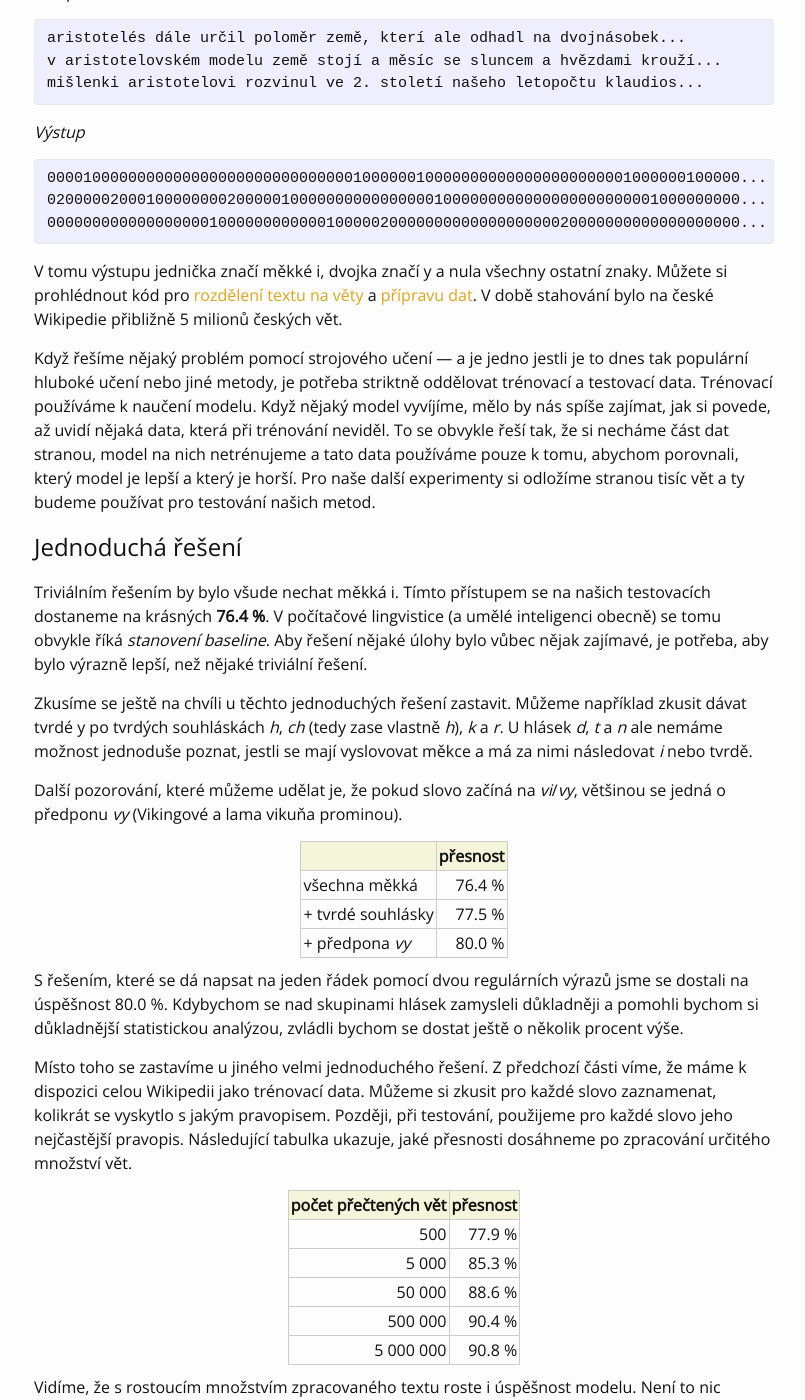
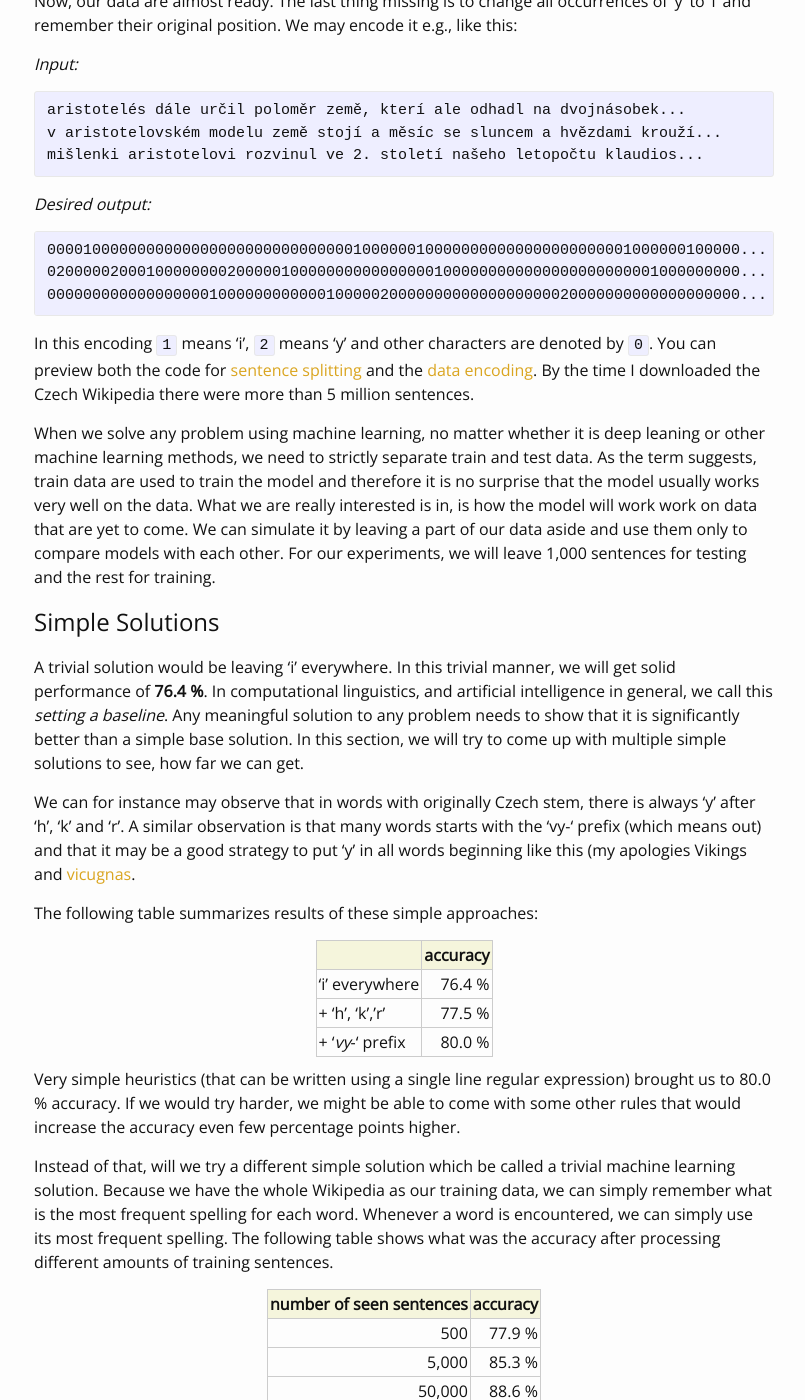
Before and after one commit to jlibovicky/jlibovicky.github.io, a Jekyll site: the page built from _posts/2017-01-27-Czech-spellcheck.md, in a window 1280 px wide and 1400 px high, scrolled down 1831 px. Shown: the whole window, without its empty margins (236-1041 px from the left). Built offline with Jekyll 4.4.1, drawn with Linux system fonts in a browser that asks for light colours; some web fonts are replaced; comment, search, counter and statistics services are not loaded; some of the changed text lies outside the part shown.

Commit message:
v letadle do Edinburghu

````diff
--- a/_posts/2017-01-27-Czech-spellcheck.md
+++ b/_posts/2017-01-27-Czech-spellcheck.md
@@ -3,14 +3,20 @@ layout: post
 title: Spell checking of y and in Czech using deep learning
 ---
 
+In the recent years, deep learning (machine learning with neural networks)
+became a frequently used buzzword of technological word. We can find plenty of
+articles on how machine intelligence (a new, probably sexier term for
+artificial intelligence) can solve machine translation, speech recognition or
+enable smart assistants as Google Home or Amazon Echo.
+
 It this post we will have a closer look on how we use deep learning for spell
 checking of a particular phenomenon in the Czech language - choosing whether to
 write 'i' or 'y'. I have chosen this phenomenon because even native speaker
-sometimes tend make errors in this. I will try show how we can at least
-attempt to solve it using deep learning and demonstrate how a computer
-scientist (or a computational linguist) would think about developing a solution
-for this problem. If you are not scared of reading source code, it can also
-serve as a programming tutorial.
+sometimes tend make errors in this. I will try show how we can attempt to solve
+it using deep learning and demonstrate how a computer scientist (or a
+computational linguist) would think about developing a solution for this
+problem. If you are not scared of reading source code, it can also serve as a
+programming tutorial.
 
 # How do the Czechs spell it
 
@@ -62,27 +68,27 @@ to cope without all of these rules.
 
 # Train and test data
 
-Whenever you do some machine learning, you always need some data your model
-will learn from. In this case, the data can be obtained very easily. The only
-thing we need is a big amount of text in Czech language which is in most cases
-grammatically correct. For instance we can download complete [Wikipedia
-dump](https://dumps.wikimedia.org/cswiki/latest/) in XML format.
+Success of all machine learning application always stands and falls with having
+enough data to train the models on.  In this case, the data can be obtained
+very easily. The only thing we need is a big amount of text in Czech language
+which is in most cases grammatically correct. For instance we can download
+complete [Wikipedia dump](https://dumps.wikimedia.org/cswiki/latest/) in XML
+format.
 
 Before we start to work with the text, we need clean and preprocess a little
 bit. We will split into sentences ([NLTK](http://www.nltk.org) library contains
-Czech models).
+Czech models). For simplity we will keep only characters of Czech alphabet,
+numerals and punctuation and replace all the other characters with a special
+symbol, e.g., `_`. Wikipedia contains many snippet of text in various languages
+in various alphabet and these string wouldn't be useful for our models anyway.
+To make the task even simpler, we will lowercase the text on top of that.
 
-Text z Wikipedie je ještě potřeba trochu upravit a pročistit. Text se dá
-například automaticky rozdělit na věty (knihovna [NLTK](http://www.nltk.org/)
-obsahuje i modely pro češtinu). Pro jednoduchost ještě nahradíme všechny znaky,
-které nejsou z české abecedy nějakým speciálním symbolem (třeba `_`) —
-Wikipedie obsahuje spoustu útržků textů v jiných abecedách. Pro větší
-jednoduchost ještě převedeme veškerý text převedeme na malá písmena.
+Now, our data are almost ready. The last thing missing is to change all
+occurrences of 'y' to 'i' and remember their original position. We may encode it
+e.g., like this:
 
-Nyní už zbývá jenom změnit všechna i na měkká a zapamatovat si, kde se mají
-změnit na tvrdá. Výsledek může vypadat nějak takto:
 
-*Vstup:*
+*Input:*
 
 ```txt
 aristotelés dále určil poloměr země, kterí ale odhadl na dvojnásobek...
@@ -90,7 +96,7 @@ v aristotelovském modelu země stojí a měsíc se sluncem a hvězdami krouží
 mišlenki aristotelovi rozvinul ve 2. století našeho letopočtu klaudios...
 ```
 
-*Výstup*
+*Desired output:*
 
 ```txt
 00001000000000000000000000000000001000000100000000000000000000001000000100000...
@@ -98,115 +104,122 @@ mišlenki aristotelovi rozvinul ve 2. století našeho letopočtu klaudios...
 00000000000000000010000000000001000002000000000000000000020000000000000000000...
 ```
 
-V tomu výstupu jednička značí měkké i, dvojka značí y a nula všechny ostatní
-znaky. Můžete si prohlédnout kód pro [rozdělení textu na
-věty](/assets/code/yi/sentence_split.py) a [přípravu
-dat](/assets/code/yi/format_data.py). V době stahování bylo na české Wikipedie
-přibližně 5 milionů českých vět.
+In this encoding `1` means 'i', `2` means 'y' and other characters are
+denoted by `0`. You can preview both the code for [sentence
+splitting](/assets/code/yi/sentence_split.py) and the [data
+encoding](/assets/code/yi/format_data.py). By the time I downloaded the Czech
+Wikipedia there were more than 5 million sentences.
 
-Když řešíme nějaký problém pomocí strojového učení — a je jedno jestli je to
-dnes tak populární hluboké učení nebo jiné metody, je potřeba striktně
-oddělovat trénovací a testovací data. Trénovací používáme k naučení modelu.
-Když nějaký model vyvíjíme, mělo by nás spíše zajímat, jak si povede, až uvidí
-nějaká data, která při trénování neviděl. To se obvykle řeší tak, že si necháme
-část dat stranou, model na nich netrénujeme a tato data používáme pouze k tomu,
-abychom porovnali, který model je lepší a který je horší. Pro naše další
-experimenty si odložíme stranou tisíc vět a ty budeme používat pro testování
-našich metod.
+When we solve any problem using machine learning, no matter whether it is deep
+leaning or other machine learning methods, we need to strictly separate train
+and test data. As the term suggests, train data are used to train the model and
+therefore it is no surprise that the model usually works very well on the data.
+What we are really interested is in, is how the model will work work on data
+that are yet to come. We can simulate it by leaving a part of our data aside
+and use them only to compare models with each other. For our experiments, we
+will leave 1,000 sentences for testing and the rest for training.
 
-# Jednoduchá řešení
+# Simple Solutions
 
-Triviálním řešením by bylo všude nechat měkká i. Tímto přístupem se na našich
-testovacích dostaneme na krásných __76.4 %__. V počítačové lingvistice (a umělé
-inteligenci obecně) se tomu obvykle říká _stanovení baseline_. Aby řešení
-nějaké úlohy bylo vůbec nějak zajímavé, je potřeba, aby bylo výrazně lepší, než
-nějaké triviální řešení.
+A trivial solution would be leaving 'i' everywhere. In this trivial manner, we
+will get solid performance of __76.4 %__. In computational linguistics, and
+artificial intelligence in general, we call this _setting a baseline_. Any
+meaningful solution to any problem needs to show that it is significantly
+better than a simple base solution. In this section, we will try to come up
+with multiple simple solutions to see, how far we can get.
 
-Zkusíme se ještě na chvíli u těchto jednoduchých řešení zastavit. Můžeme
-například zkusit dávat tvrdé y po tvrdých souhláskách _h_, _ch_ (tedy zase
-vlastně _h_), _k_ a _r_. U hlásek _d_, _t_ a _n_ ale nemáme možnost jednoduše
-poznat, jestli se mají vyslovovat měkce a má za nimi následovat _i_ nebo tvrdě.
+We can for instance may observe that in words with originally Czech stem, there
+is always 'y' after 'h', 'k' and 'r'. A similar observation is that many words
+starts with the 'vy-' prefix (which means out) and that it may be a good
+strategy to put 'y' in all words beginning like this (my apologies Vikings and
+[vicugnas](https://upload.wikimedia.org/wikipedia/commons/e/eb/Vicunacrop.jpg).
 
-Další pozorování, které můžeme udělat je, že pokud slovo začíná na _vi_/_vy_,
-většinou se jedná o předponu _vy_ (Vikingové a lama vikuňa prominou).
+The following table summarizes results of these simple approaches:
 
-|                     |  přesnost |
+|                     |  accuracy |
 |:--------------------|----------:|
-|všechna měkká        |    76.4 % |
-| + tvrdé souhlásky   |    77.5 % |
-| + předpona _vy_     |    80.0 % |
+|'i' everywhere       |    76.4 % |
+| + 'h', 'k','r'      |    77.5 % |
+| + '_vy_-' prefix    |    80.0 % |
 
-S řešením, které se dá napsat na jeden řádek pomocí dvou regulárních výrazů
-jsme se dostali na úspěšnost 80.0 %. Kdybychom se nad skupinami hlásek
-zamysleli důkladněji a pomohli bychom si důkladnější statistickou analýzou,
-zvládli bychom se dostat ještě o několik procent výše.
+Very simple heuristics (that can be written using a single line regular expression)
+brought us to 80.0 % accuracy. If we would try harder, we might be able to come
+with some other rules that would increase the accuracy even few percentage points
+higher.
 
-Místo toho se zastavíme u jiného velmi jednoduchého řešení. Z předchozí části
-víme, že máme k dispozici celou Wikipedii jako trénovací data. Můžeme si zkusit
-pro každé slovo zaznamenat, kolikrát se vyskytlo s jakým pravopisem. Později,
-při testování, použijeme pro každé slovo jeho nejčastější pravopis. Následující
-tabulka ukazuje, jaké přesnosti dosáhneme po zpracování určitého množství vět.
-
-| počet přečtených vět  |  přesnost |
-|----------------------:|----------:|
-|                   500 |    77.9 % |
-|                 5 000 |    85.3 % |
-|                50 000 |    88.6 % |
-|               500 000 |    90.4 % |
-|             5 000 000 |    90.8 % |
+Instead of that, will we try a different simple solution which be called a
+trivial machine learning solution. Because we have the whole Wikipedia as our
+training data, we can simply remember what is the most frequent spelling for
+each word. Whenever a word is encountered, we can simply use its most frequent
+spelling. The following table shows what was the accuracy after processing
+different amounts of training sentences.
 
 
-Vidíme, že s rostoucím množstvím zpracovaného textu roste i úspěšnost modelu.
-Není to nic překvapivého. Čím více textu vidíme, tím menší pravděpodobnost je,
-že v něm uvidíme nějaká slova, která jsme ještě neviděli.
+| number of seen sentences  |  accuracy |
+|--------------------------:|----------:|
+|                       500 |    77.9 % |
+|                     5,000 |    85.3 % |
+|                    50,000 |    88.6 % |
+|                   500,000 |    90.4 % |
+|                 5,000,000 |    90.8 % |
+
+We can see that with the increasing amount of processed data, the accuracy
+increases. It should not surprise us — the more text we see, the smaller
+chance, that we will encounter a previously unseen word. On other hand, after
+processing 500,000 words, there is only little chance.
+
+Now we know what we may want from our model. Anything over 91 % will be a
+success, anything worse would mean that the network was not able to remember
+the most frequent spelling of every word. From the baseline preliminary
+experiments we also know that to pass this accuracy, the model will have to
+learn some grammar to keep nouns and verbs in agreement.
 
 # Model
 
-Než se dostaneme k podrobnostem, jak takový model funguje, rozmyslíme si, co po
-něm vlastně chceme. Určitě po něm chceme, aby pracoval s větší úspěšností než
-91% — potom by bylo poměrně zbytečné se s něčím takovým vůbec ztrácet čas.
-Jenže také víme, že okolo těch 91% bude ležet hranice, na kterou je možné se
-dostat tak, že si zapamatujeme, jak se píše většina slov. Abychom se dostali za
-tuto hranici, je nutné, aby se naše neuronová síť naučila alespoň základní
-pravidla shody podmětu s přísudkem, kde se lidé neobejdou bez větného rozboru.
-
-Na naši úlohu použijeme rekurentní neuronovou síť. Rekurentní neuronová síť
-funguje tak, že pokaždé, když dostane nějaký vstup, provede update svého
-vnitřního stavu a vydá nějaký výstup. Schéma kousku sítě rozvinuté v čase
-vidíme na následujícím obrázku.
+Will will use a recurrent network for out experiments. Every time, such a
+network gets an input, it updates in inner state (based on the state in was
+previously in) and emits some output. The following scheme shows a recurrent
+network rolled in time.
 
 ![sequence-labeling](/assets/rnn_cs.svg)
 
-Rekurentní síť dělá v každém kroku (tedy s každým písmenkem) tu samou operaci.
-To se může zdát na první pohled zvláštní, ale je to přesně to, co naší síti
-chceme. Každé písmeno má jinou naučenou vektoru reprezentaci, a když ji síť
-obdrží, rozhodne, co udělá. Vnitřní stav rekurentní sítě je vlastně paměť, kde
-si ukládá, jaké vstupy viděla v minulosti a co to znamená pro vstupy, které
-mají teprve přijít.
+The network reads the text letter by letter. In every step, it updates its
+stored inner state and emits some output - actually, it makes the operation
+with each letter. It may seem strange at the first sight, but it is exactly
+what we want our network to do. Every letter has its own learned representation
+and when the network receives it, it decides what to do. The inner state of the
+network is actually a memory where the network stores relevant information from
+what it has already seen and what does it mean for what is yet to come.
 
-Síť se učí především reprezentovat vstupní písmena a už viděný text takovým
-způsobem, aby dokázala dobře plnit svůj úkol. Učení vhodné reprezentace se
-často zdůrazňuje jako jedna z nejdůležitějších vlastností hlubokého učení. V
-textu nijak nezdůrazňujeme lingvistické koncepty, které nám pomáhají pravopis
-nějakým způsobem pojmově uchopit. Je to prostě proud znaků a neuronová síť s
-ním musí nějakým způsobem poradit.
+The network learns to represent the input letters and the previously seen text
+in such a way that is suitable for its task. Representation learning is often
+stressed as one of the most important properties of deep learning (after all,
+one of the most prestigious conference in the field is called International
+Conference on Representation Learning). We do not mark any linguistics concepts
+in our data that allows humans to conceptualize the spelling rules. We do not
+even treat spaces between words in any special way. The data is just a stream
+of characters and it is up to the  network to deal with it.
 
-Síť ještě vylepšíme jednoduchým trikem. Použijeme nezávisle dvě rekurentní
-neuronové sítě. Jedna bude číst text odpředu a bude se snažit odhadnout
-pravopis podle toho, co bylo ve větě nalevo od posledního písmene, druhá síť
-bude používat to, co bylo napravo od něj.
+We will use one more trick to improve the networks' performance. We will use
+two recurrent networks - one reading the text from the front and the second one
+in the backward direction. In this way, we can use information about what is
+both left and right from a letter to estimate the spelling.
 
-# Trénování
+If you are interested in the details of the network (number of neurons etc.),
+you can check out [the model's source code](/assets/code/yi/build_network.py).
 
-Rekurentní síť vydává nějaký výstup po přečtení každého z písmen, ale nás zde
-zajímají jenom, kde je na vstupu i a máme rozhodnout, jestli je měkké nebo
-tvrdé. Výstupy na ostatních místech sítě můžeme ignorovat a zjednodušit si tím
-práci.
+# Training
 
-Na začátku trénování jsou váhy v síti náhodné. V průběhu učení síť vždy přečte
-větu, provede svůj odhad a ten porovnáme s tím, co by měla síť vydat do opravdu
-a váhy sítě se drobně upraví tak, aby byly blíže tomu, co by síť měla skutečně
-vydat.
+The recurrent network gets an output for every input letter. In fact, we are
+interested only in 'i's. We can ignore all other outputs and thus make our work
+easier.
+
+At the beginning of the training, the weights of the neurons' connection are
+random. During the learning, we always compare the network's estimate is the
+desired output and if it makes an error, we shift the weights slightly in such
+a way, that it makes a smaller error.
+
+This very simple feedback is sufficient.
 
 Pouze z této základní informace se neuronová síť postupně naučí, reprezentovat
 vstupní věty tak, aby snadno mohla rozhodovat. Při trénování se nikdy výslovně
@@ -219,14 +232,14 @@ Naše síť trénovaná na ne příliš výkonné grafické kartě zpracovala 5
 za 8 hodin a nakonec dosáhla úspěšnosti __98 %__.
 
 
-|metoda               |  přesnost |
-|:--------------------|----------:|
-|všechna měkká        |    70.4 % |
-|jednoduchá pravidla  |    80.0 % |
-|nejčastější pravopis |    90.8 % |
-|neuronová síť        |    98.3 % |
+|method                 |  accuracy |
+|:----------------------|----------:|
+|'i' everywhere         |    70.4 % |
+|simple rules           |    80.0 % |
+|most frequent spelling |    90.8 % |
+|neural network         |    98.3 % |
 
-# Co se síť naučila
+# What did the network learn
 
 Nevýhodou neuronových sítí je to, že nemáme možnost nějak jednoduše zjistit, co
 se vlastně naučila. Jakousi základní představu si můžeme udělat z takzvaných
@@ -247,69 +260,11 @@ pamatování si nejčastějšího pravopisu až po 300 000 větách. Ty by při
 rychlosti čtení 200 slov za minutu trvalo přečíst 17 dní bez přestávky (29
 Zločinech a trestech).
 
-Další možností, jak zjistit, co se naše síť naučila, je provést ručně rozbor
-chyb na nějakých zajímavých příkladech. My se podíváme na několik vět z
-[televizního diktátu Zdeňka Svěráka z roku
-2008](http://zpravy.idnes.cz/umite-pravopis-vyplnte-si-sverakuv-diktat-na-idnes-cz-ppd-/domaci.aspx?c=A080829_111241_studium_bar).
+If you are interested in linguistic analysis of the network performance, you
+probably speak Czech and can have a look at the [Czech version of the
+post](2017/02/20/Pravopis.html).
 
-* Děti se jako vždycky nejvíc těšily na slavnou velrybí kostru.
-
-|:----------------------|:-------------------------------------------------------------|
-|*pravidla*             |Děti se jako vždicky nejvíc těšili na slavnou velrybí kostru. |
-|*nejčastější*          |Děti se jako vždycky nejvíc těšili na slavnou velrybí kostru. |
-|*neuronová síť (83 %)* |Děti se jako vždicky nejvíc těšili na slavnou velribý kostru. |
-|*neuronová síť (92 %)* |Děty se jako vždicky nejvíc těšily na slavnou velribý kostru. |
-|*neuronová síť (96 %)* |Děti se jako vždicky nejvíc těšily na slavnou velrybí kostru. |
-
-* Rodiče zase lákaly archeologické nálezy kostěných nástrojů starých kultur.
-
-|:----------------------|:--------------------------------------------------------------------------|
-|*pravidla*             |Rodiče zase lákali archeologické nálezi kostěních nástrojů starých kultur. |
-|*nejčastější*          |Rodiče zase lákaly archeologické nálezy kostěných nástrojů starých kultur. |
-|*neuronová síť (83 %)* |Rodiče zase lákali archeologické nálezi kostěních nástrojů starích kultur. |
-|*neuronová síť (92 %)* |Rodiče zase lákaly archeologické nálezi kostěných nástrojů starých kultur. |
-|*neuronová síť (96 %)* |Rodiče zase lákaly archeologické nálezy kostěných nástrojů starých kultur. |
-
-* V oddělení nerostů pak byli zaujati třpytivými drahokamy, hýřícími kouzelnými
-  barvami.
-
-|:----------------------|:--------------------------------------------------------------------------------------|
-|*pravidla*             |V oddělení nerostů pak bili zaujati třpitivími drahokami, hýřícími kouzelními barvami. |
-|*nejčastější*          |V oddělení nerostů pak byly zaujati třpytivými drahokamy, hýřícími kouzelnými barvami. |
-|*neuronová síť (83 %)* |V oddělení nerostů pak byli zaujati třpitivími drahokami, hířícími kouzelními barvami. |
-|*neuronová síť (92 %)* |V oddělení nerostů pak byly zaujati třpitivými drahokami, hýřícími kouzelnými barvami. |
-|*neuronová síť (96 %)* |V oddělení nerostů pak byly zaujaty třpitivými drahokami, hířícími kouzelnými barvami. |
-
-* Mezi plazy vás určitě zaujmou krokodýli.
-
-|:----------------------|:----------------------------------------|
-|*pravidla*             |Mezi plazi vás určitě zaujmou krokodíli. |
-|*nejčastější*          |Mezi plazy vás určitě zaujmou krokodýli. |
-|*neuronová síť (83 %)* |Mezi plazi vás určitě zaujmou krokodíli. |
-|*neuronová síť (92 %)* |Mezi plazy vás určitě zaujmou krokodíli. |
-|*neuronová síť (96 %)* |Mezi plazy vás určitě zaujmou krokodíly. |
-
-Na těchto pár příkladech vidíme, že pravidla, která fungují na 80 % dobře stále
-produkují text, který vypadá jako by ho psal téměř analfabet. Deset procent,
-které od sebe dělí jednoduchá pravidla a používání nejčastějšího pravopisu na
-druhou stranu vytváří dojem, že je text téměř bez chyby. Chyby jsou na místech,
-kde je skutečně potřeba využít pravidel o gramatické shodě.
-
-Zkusit nějak interpretovat chování neuronové sítě je podstatně náročnější. V
-době, kdy dosahovala úspěšnosti okolo 83 %, dávala na skoro všechna místa měkké
-i, kromě dvou případů (*byli* a *velribý*). Za situace, kdy model na větách z
-Wikipedie dosahoval úspěšnosti 92 %, vypadají jeho výstupy na našich ukázkových
-větách poněkud zmateně. Přestože se jedná o kvantitativně lepší výsledek, než
-pamatovat si pro každé slovo nejčastější pravopis, příklady působí jako, že si
-model počíná dost náhodně.
-
-Znatelně lepší je situace ve stavu, kdy model dosahoval úspěšnosti 96 %.
-Vidíme, že v teno okamžik zvládá shodu podmětu s přísudkem a první dvě věty
-jsou bez chyby.  V třetí větě je hned několik chyb, které je nejspíš možné
-přisoudit tomu, že slova *třpytivý* a *hýřivý* a jim příbuzná se vyskytují
-poměrně řídce a model neměl možnost se je dobře naučit. Potom může chybně
-reprezentovat celou větu a dělat chyby i na jiných místech. Z chyby ve slově
-*hýřivý* můžeme usuzovat také na to, že spíš než, že by se model naučil seznam
-tvrdých souhlásek, spíše bude sám pro sebe učit něco jako vyjmenovaná slova.
-Naznačuje to i *krokodíly*, které se v tomto případě tváří podobně jako třeba
-slovo *světadíly*.
+And that's it. We were able learn a decent spell checker for a particularly
+difficult phenomenon in Czech grammar. There are of course ways to improve on
+top of this state (use a multi-layer network, regularize with other training
+objective, acquire more training data), but more on this maybe later.
````
Also changed, not shown: _posts/2017-01-24-Pravopis.md (+48 -31 lines).
